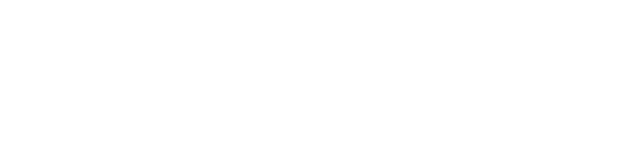
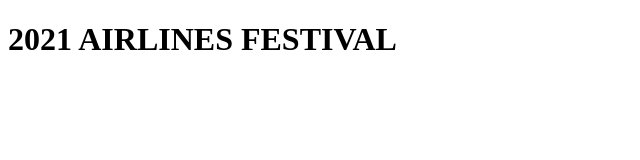
Before and after one commit to fightingox1/Airline-fest-2021, a plain HTML site: page index.html in a window 1280 px wide. Shown: the whole page, without its empty margins (0-640 px from the left). Drawn offline with Linux system fonts and the light colour scheme.

Commit message:
Update index.html

```diff
--- a/index.html
+++ b/index.html
@@ -1,9 +1,13 @@
 <!DOCTYPE html>
 <html>
+  <style>
+  </style>
   <head>
     <title>2021 AIRLINES FESTIVAL</title>
   </head>
   <body>
-
+    <div>
+    <b><h1>2021 AIRLINES FESTIVAL</h1></b>
+    </div>
   </body>
 </html>
```
